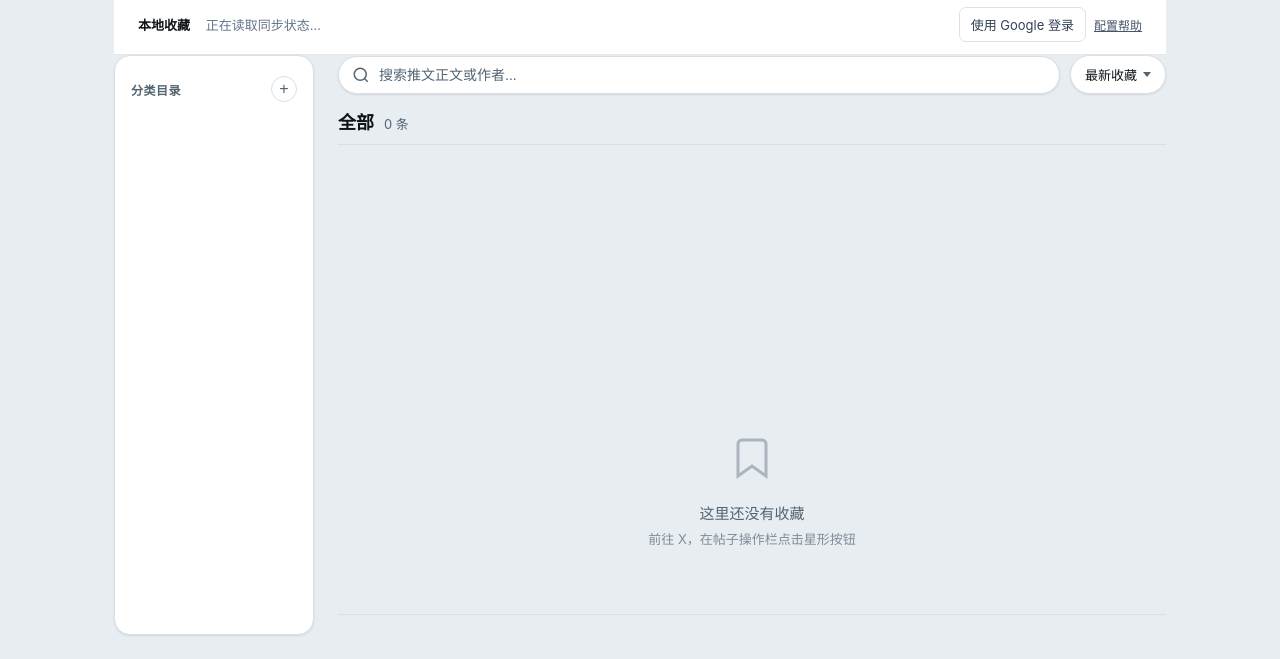
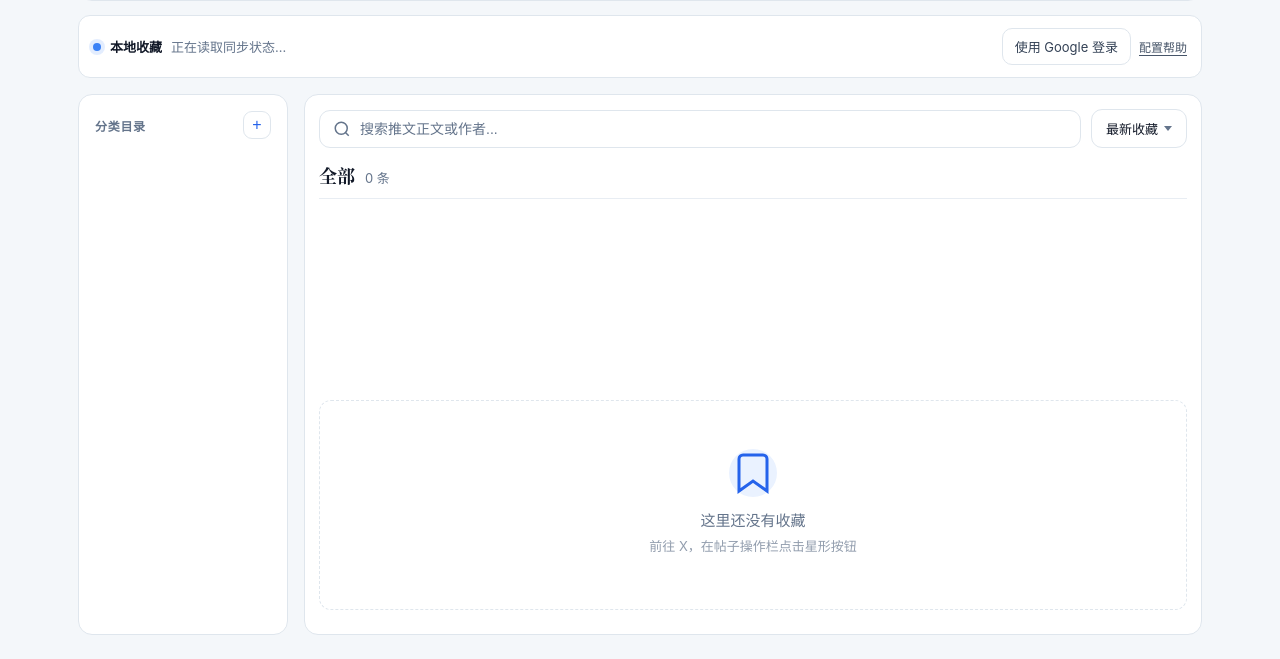
Before and after one commit to yyst73Serendipity/x-note-saver, a browser extension: page manager/manager.html in a window 1280 px wide. Shown: the part 141-800 px from the top of the page. Drawn offline with Linux system fonts and the light colour scheme.

Commit message:
优化: 重做管理页蓝色资料库界面

```diff
--- a/manager/cloud-panel.css
+++ b/manager/cloud-panel.css
@@ -1,18 +1,105 @@
 /*
- * 账号、同步状态与迁移弹窗，沿用管理页的简洁按钮和留白。
+ * 账号、同步状态与迁移弹窗，使用蓝色资料库界面的统一按钮和留白。
  */
-.cloud-panel { display: flex; flex-wrap: wrap; gap: 12px; align-items: center; justify-content: space-between; padding: 12px 24px; border-bottom: 1px solid #e5e7eb; background: #fff; font-size: 13px; }
-#cloud-status { margin-left: 12px; color: #64748b; }
-#cloud-status[data-phase="error"] { color: #b45309; }
-.cloud-actions { display: flex; align-items: center; flex-wrap: wrap; gap: 8px; }
-.cloud-actions button { padding: 7px 11px; border: 1px solid #dbe2ea; border-radius: 7px; background: white; color: #334155; cursor: pointer; font: inherit; }
-.cloud-actions button:hover { background: #f1f5f9; }
-.cloud-actions button:disabled { cursor: wait; opacity: .55; }
+.cloud-panel {
+  display: flex;
+  flex-wrap: wrap;
+  align-items: center;
+  justify-content: space-between;
+  gap: 12px;
+  padding: 12px 14px;
+  border: 1px solid var(--border-card);
+  border-radius: var(--radius-md);
+  background: #fff;
+  font-size: 13px;
+}
+
+.cloud-identity {
+  display: flex;
+  align-items: center;
+  flex-wrap: wrap;
+  gap: 9px;
+  min-width: 0;
+}
+
+.cloud-status-dot {
+  width: 8px;
+  height: 8px;
+  flex: 0 0 auto;
+  border-radius: 50%;
+  background: var(--accent-status);
+  box-shadow: 0 0 0 4px rgb(59 130 246 / 14%);
+}
+
+#cloud-account {
+  overflow: hidden;
+  text-overflow: ellipsis;
+  white-space: nowrap;
+}
+
+#cloud-status { color: var(--text-secondary); }
+#cloud-status[data-phase="error"] { color: var(--danger); }
+
+.cloud-actions {
+  display: flex;
+  align-items: center;
+  flex-wrap: wrap;
+  gap: 8px;
+}
+
+.cloud-actions button {
+  padding: 8px 12px;
+  border: 1px solid var(--border-card);
+  border-radius: var(--radius-sm);
+  background: #fff;
+  color: #334155;
+  cursor: pointer;
+  font: inherit;
+  transition: color .15s ease, border-color .15s ease, background .15s ease;
+}
+
+.cloud-actions button:hover {
+  border-color: #BFDBFE;
+  background: var(--accent-soft);
+  color: var(--accent-hover);
+}
+
+.cloud-actions button:focus-visible,
+.cloud-actions a:focus-visible {
+  outline: 3px solid rgb(37 99 235 / 24%);
+  outline-offset: 2px;
+}
+
+.cloud-actions button:disabled {
+  cursor: wait;
+  opacity: .5;
+}
+
 .cloud-actions [hidden] { display: none; }
-.cloud-actions a { color: #475569; font-size: 12px; }
-.cloud-dialog { border: 1px solid #e2e8f0; border-radius: 14px; padding: 24px; width: min(560px, 85vw); max-height: 80vh; color: #1e293b; }
+
+.cloud-actions a {
+  color: #475569;
+  font-size: 12px;
+  text-underline-offset: 3px;
+}
+
+.cloud-dialog {
+  width: min(560px, 85vw);
+  max-height: 80vh;
+  padding: 24px;
+  border: 1px solid var(--border-card);
+  border-radius: var(--radius-lg);
+  color: var(--text-primary);
+  box-shadow: 0 24px 60px rgb(15 23 42 / 18%);
+}
+
 .cloud-dialog::backdrop { background: rgb(15 23 42 / 35%); }
-.cloud-dialog h2 { font-size: 19px; margin: 0 0 16px; }
+.cloud-dialog h2 { margin: 0 0 16px; font-size: 19px; }
 .cloud-dialog p { font-size: 14px; line-height: 1.7; white-space: pre-wrap; overflow-wrap: anywhere; }
-.cloud-dialog textarea { width: 100%; box-sizing: border-box; min-height: 150px; padding: 10px; margin-bottom: 14px; border: 1px solid #cbd5e1; border-radius: 6px; font: inherit; }
+.cloud-dialog textarea { width: 100%; min-height: 150px; padding: 10px; margin-bottom: 14px; border: 1px solid var(--border-card); border-radius: var(--radius-sm); font: inherit; }
 .cloud-dialog .cloud-actions { margin-top: 18px; justify-content: flex-end; }
+
+@media (max-width: 768px) {
+  .cloud-panel { align-items: stretch; }
+  .cloud-identity, .cloud-actions { width: 100%; }
+}
--- a/manager/manager.css
+++ b/manager/manager.css
@@ -1,6 +1,6 @@
 /**
  * manager.css - Twitter 笔记收藏管理页面样式
- * Twitter 蓝黑配色，单列推文卡片流，分类侧栏
+ * 蓝色资料库配色，单列帖子卡片流，分类侧栏
  */
 
 /* ===== 基础重置 ===== */
@@ -8,27 +8,28 @@
 
 /* ===== CSS 变量 ===== */
 :root {
-  --bg-page: #E8EDF2;
+  --bg-page: #F4F7FA;
   --bg-sidebar: #FFFFFF;
-  --bg-sidebar-hover: #F7F9F9;
-  --bg-sidebar-active: #E8F5FD;
-  --text-primary: #0F1419;
-  --text-secondary: #536471;
-  --text-muted: #536471;
-  --accent: #1D9BF0;
-  --accent-hover: #1a8cd8;
-  --accent-soft: rgba(29, 155, 240, 0.08);
+  --bg-sidebar-hover: #F8FAFC;
+  --bg-sidebar-active: #EAF2FF;
+  --text-primary: #111827;
+  --text-secondary: #64748B;
+  --text-muted: #94A3B8;
+  --accent: #2563EB;
+  --accent-hover: #1D4ED8;
+  --accent-status: #3B82F6;
+  --accent-soft: #EAF2FF;
   --bg-card: #FFFFFF;
-  --bg-card-hover: #F4F7F9;
-  --border-card: #D8E0E6;
-  --border-subtle: #D8E0E6;
-  --danger: #F4212E;
-  --danger-hover: #d91e28;
-  --shadow-card: 0 1px 3px rgba(0, 0, 0, 0.06), 0 1px 2px rgba(0, 0, 0, 0.04);
-  --shadow-card-hover: 0 2px 8px rgba(0, 0, 0, 0.08), 0 1px 2px rgba(0, 0, 0, 0.04);
-  --radius-sm: 8px;
-  --radius-md: 16px;
-  --radius-lg: 16px;
+  --bg-card-hover: #F8FAFC;
+  --border-card: #DFE6ED;
+  --border-subtle: #E8EDF3;
+  --danger: #DC2626;
+  --danger-hover: #B91C1C;
+  --shadow-card: 0 8px 24px rgb(15 23 42 / 5%);
+  --shadow-card-hover: 0 12px 30px rgb(15 23 42 / 8%);
+  --radius-sm: 10px;
+  --radius-md: 12px;
+  --radius-lg: 14px;
   --radius-full: 9999px;
 }
 
@@ -80,33 +81,43 @@ body {
 /* ===== 应用容器 ===== */
 .app {
   width: 100%;
-  max-width: 1100px;
+  max-width: 1180px;
   height: 100vh;
   display: flex;
   flex-direction: column;
-  padding: 24px 24px 0;
+  padding: 28px 28px 0;
 }
 
 /* ===== 顶部栏 ===== */
 .header {
   display: flex;
-  align-items: flex-start;
+  align-items: center;
   justify-content: space-between;
-  margin-bottom: 20px;
-  padding-bottom: 16px;
-  border-bottom: 1px solid var(--border-subtle);
+  margin-bottom: 14px;
+  padding: 20px 22px;
+  border: 1px solid var(--border-card);
+  border-radius: var(--radius-lg);
+  background: #fff;
   flex-shrink: 0;
 }
 
 .header-left {
   display: flex;
   flex-direction: column;
-  gap: 2px;
+  gap: 3px;
+}
+
+.header-eyebrow {
+  color: var(--accent);
+  font-size: 10px;
+  font-weight: 800;
+  letter-spacing: 1.5px;
 }
 
 .header-title {
-  font-size: 22px;
-  font-weight: 800;
+  font-family: "Songti SC", "STSong", "Noto Serif CJK SC", serif;
+  font-size: 24px;
+  font-weight: 700;
   color: var(--text-primary);
   letter-spacing: -0.3px;
 }
@@ -125,9 +136,9 @@ body {
 .btn-header {
   font-size: 13px;
   font-weight: 600;
-  padding: 8px 18px;
+  padding: 8px 14px;
   border: 1px solid var(--border-card);
-  border-radius: var(--radius-full);
+  border-radius: var(--radius-sm);
   background: var(--bg-card);
   color: var(--text-primary);
   cursor: pointer;
@@ -136,7 +147,9 @@ body {
 }
 
 .btn-header:hover {
-  background: var(--bg-sidebar-hover);
+  border-color: #BFDBFE;
+  background: var(--accent-soft);
+  color: var(--accent-hover);
 }
 
 .btn-header-danger {
@@ -146,27 +159,30 @@ body {
 }
 
 .btn-header-danger:hover {
-  background: rgba(244, 33, 46, 0.08);
+  border-color: var(--danger);
+  background: rgb(220 38 38 / 8%);
+  color: var(--danger);
 }
 
 /* ===== 主体布局 ===== */
 .main {
   display: flex;
-  gap: 24px;
+  gap: 16px;
   align-items: stretch;
   flex: 1;
   min-height: 0;
+  padding-top: 16px;
 }
 
 /* ===== 左侧分类栏 ===== */
 .sidebar {
-  width: 200px;
+  width: 210px;
   flex-shrink: 0;
   background: var(--bg-sidebar);
   border-radius: var(--radius-lg);
-  padding: 20px 0 12px;
+  padding: 16px 0 12px;
   border: 1px solid var(--border-card);
-  box-shadow: var(--shadow-card);
+  box-shadow: none;
   overflow-y: auto;
   margin-bottom: 24px;
 }
@@ -181,7 +197,7 @@ body {
   margin-bottom: 8px;
   color: var(--text-secondary);
   text-transform: uppercase;
-  letter-spacing: 0.5px;
+  letter-spacing: 0.7px;
 }
 
 .sidebar-title {
@@ -189,13 +205,13 @@ body {
 }
 
 .btn-add-cat {
-  width: 26px;
-  height: 26px;
+  width: 28px;
+  height: 28px;
   border: 1px solid var(--border-card);
-  border-radius: var(--radius-full);
+  border-radius: 9px;
   background: #fff;
   font-size: 16px;
-  color: var(--text-secondary);
+  color: var(--accent);
   cursor: pointer;
   display: flex;
   align-items: center;
@@ -221,7 +237,7 @@ body {
   align-items: center;
   justify-content: space-between;
   padding: 8px 12px;
-  border-radius: var(--radius-full);
+  border-radius: 9px;
   font-size: 14px;
   cursor: pointer;
   transition: all 0.15s;
@@ -236,7 +252,7 @@ body {
 
 .category-item.active {
   background: var(--bg-sidebar-active);
-  color: var(--accent);
+  color: var(--accent-hover);
   font-weight: 600;
 }
 
@@ -306,7 +322,7 @@ body {
 }
 
 .category-item.active .category-item-count {
-  background: rgba(29, 155, 240, 0.15);
+  background: #DBEAFE;
   color: var(--accent);
 }
 
@@ -316,7 +332,8 @@ body {
   margin-left: 4px;
 }
 
-.category-item:hover .category-item-actions {
+.category-item:hover .category-item-actions,
+.category-item:focus-within .category-item-actions {
   display: flex;
 }
 
@@ -324,7 +341,7 @@ body {
   width: 22px;
   height: 22px;
   border: none;
-  border-radius: 50%;
+  border-radius: 6px;
   background: transparent;
   font-size: 11px;
   cursor: pointer;
@@ -730,7 +747,11 @@ body {
   display: flex;
   flex-direction: column;
   min-height: 0;
-  padding-bottom: 24px;
+  padding: 14px;
+  margin-bottom: 24px;
+  border: 1px solid var(--border-card);
+  border-radius: var(--radius-lg);
+  background: #fff;
 }
 
 /* ===== 搜索和排序栏 ===== */
@@ -761,11 +782,11 @@ body {
 .search-input {
   width: 100%;
   border: 1px solid var(--border-card);
-  border-radius: var(--radius-full);
+  border-radius: 11px;
   padding: 10px 18px 10px 40px;
   font-size: 14px;
   background: #fff;
-  box-shadow: var(--shadow-card);
+  box-shadow: none;
   outline: none;
   color: var(--text-primary);
   transition: all 0.2s;
@@ -793,14 +814,14 @@ body {
   gap: 6px;
   padding: 9px 14px;
   border: 1px solid var(--border-card);
-  border-radius: var(--radius-full);
+  border-radius: 11px;
   font-size: 13px;
   background: #fff;
   color: var(--text-primary);
   cursor: pointer;
   outline: none;
   font-family: inherit;
-  box-shadow: var(--shadow-card);
+  box-shadow: none;
   transition: border-color 0.18s;
   white-space: nowrap;
 }
@@ -901,6 +922,7 @@ body {
 }
 
 .category-title {
+  font-family: "Songti SC", "STSong", "Noto Serif CJK SC", serif;
   font-size: 18px;
   font-weight: 700;
   color: var(--text-primary);
@@ -1386,15 +1408,27 @@ body {
 
 /* ===== 空状态 ===== */
 .empty-state {
+  display: grid;
+  place-content: center;
+  min-height: 210px;
+  margin-top: 2px;
   text-align: center;
-  padding: 60px 20px;
+  padding: 32px 20px;
+  border: 1px dashed var(--border-card);
+  border-radius: var(--radius-md);
   color: var(--text-secondary);
 }
 
 .empty-state .empty-icon {
-  margin-bottom: 16px;
-  color: var(--text-secondary);
-  opacity: 0.4;
+  display: grid;
+  place-items: center;
+  width: 48px;
+  height: 48px;
+  margin: 0 auto 12px;
+  border-radius: 50%;
+  background: var(--accent-soft);
+  color: var(--accent);
+  opacity: 1;
 }
 
 .empty-state p {
@@ -1408,41 +1442,21 @@ body {
   opacity: 0.7;
 }
 
-/* ===== 存储配额条（固定 footer） ===== */
+/* ===== 本机缓存说明（固定 footer） ===== */
 .storage-quota-bar {
   flex-shrink: 0;
   display: flex;
   align-items: center;
-  gap: 12px;
-  padding: 10px 0;
-  border-top: 1px solid var(--border-subtle);
-}
-
-.storage-quota-track {
-  flex: 1;
-  height: 6px;
-  border-radius: var(--radius-full);
-  background: #D8E0E6;
-  overflow: hidden;
-}
-
-.storage-quota-fill {
-  height: 100%;
-  border-radius: var(--radius-full);
-  background: var(--accent);
-  transition: width 0.3s ease;
+  justify-content: flex-end;
+  padding: 10px 2px 0;
+  border-top: 0;
 }
 
 .storage-quota-text {
   font-size: 12px;
-  color: var(--text-secondary);
+  color: var(--text-muted);
   white-space: nowrap;
   flex-shrink: 0;
-}
-
-/* 警告态：≥80% */
-.storage-quota-bar.warning .storage-quota-fill {
-  background: var(--warning, #F5A623);
 }
 
 .storage-quota-bar.warning .storage-quota-text {
@@ -1450,18 +1464,38 @@ body {
   font-weight: 600;
 }
 
-/* 严重态：≥95% */
-.storage-quota-bar.critical .storage-quota-fill {
-  background: var(--danger);
-}
-
 .storage-quota-bar.critical .storage-quota-text {
   color: var(--danger);
   font-weight: 600;
 }
 
+/* ===== 键盘焦点 ===== */
+.cat-action-btn:focus-visible,
+.btn-add-cat:focus-visible,
+.search-input:focus-visible,
+.sort-dropdown-trigger:focus-visible,
+.tweet-card-icon-btn:focus-visible,
+.btn-header:focus-visible,
+.new-cat-input input:focus-visible,
+.category-item-edit input:focus-visible {
+  outline: 3px solid rgb(37 99 235 / 24%);
+  outline-offset: 2px;
+}
+
 /* ===== 响应式 ===== */
 @media (max-width: 768px) {
+  body {
+    height: auto;
+    min-height: 100vh;
+    overflow: auto;
+  }
+
+  .app {
+    height: auto;
+    min-height: 100vh;
+    padding: 14px;
+  }
+
   .main {
     flex-direction: column;
   }
@@ -1469,19 +1503,31 @@ body {
   .sidebar {
     width: 100%;
     position: static;
+    max-height: 240px;
+    margin-bottom: 0;
   }
 
   .header {
     flex-direction: column;
+    align-items: stretch;
     gap: 12px;
   }
 
   .header-actions {
     width: 100%;
+    flex-wrap: wrap;
   }
 
   .btn-header {
     flex: 1;
     text-align: center;
   }
-}
+
+  .content {
+    min-height: 480px;
+  }
+
+  .toolbar {
+    align-items: stretch;
+  }
+}
```
